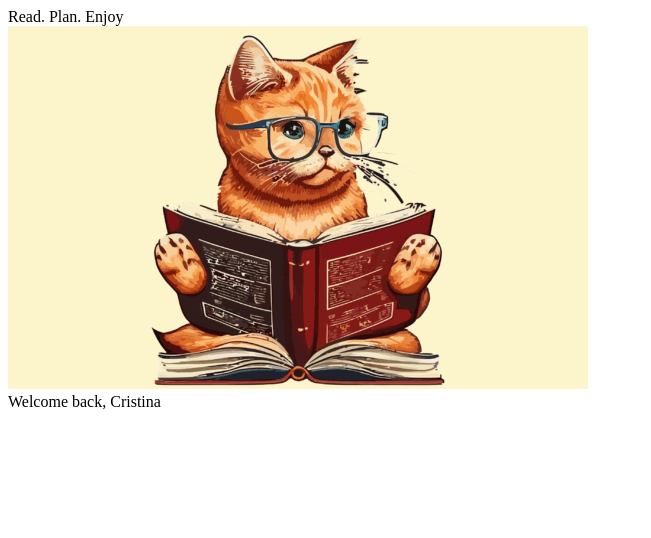
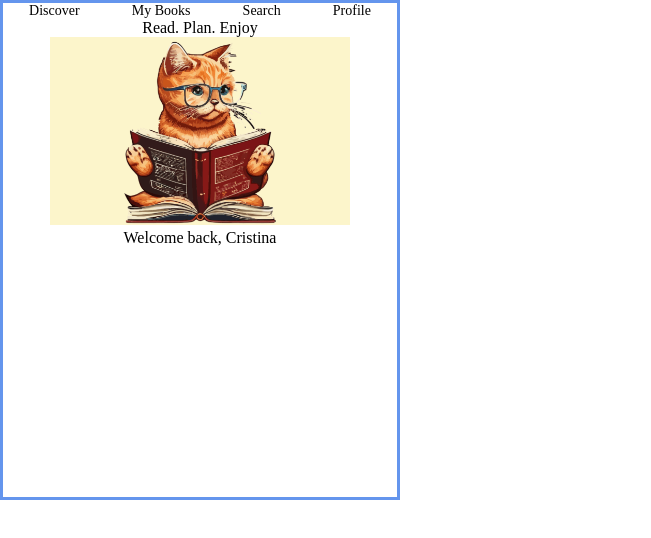
Before and after one commit to CristinaP1992/Cat-Books, a React (Vite) app in the folder solo-project/: page / in a window 1280 px wide. Shown: the top 538 px of the page, without its empty margins (0-651 px from the left). Built offline with nearby package versions, Linux system fonts and the light colour scheme; no server answers.

Commit message:
feat: first route

```diff
--- a/solo-project/package.json
+++ b/solo-project/package.json
@@ -11,7 +11,8 @@
   },
   "dependencies": {
     "react": "^18.2.0",
-    "react-dom": "^18.2.0"
+    "react-dom": "^18.2.0",
+    "react-router-dom": "^6.12.0"
   },
   "devDependencies": {
     "@types/react": "^18.0.37",
--- a/solo-project/src/App.css
+++ b/solo-project/src/App.css
@@ -0,0 +1,9 @@
+.main {
+  display: flex;
+  flex-direction: column;
+  max-width: 400px;
+  width: 100%;
+  height: 500px;
+  border: 3px solid cornflowerblue;
+  overflow-y: scroll;
+}
--- a/solo-project/src/App.jsx
+++ b/solo-project/src/App.jsx
@@ -1,14 +1,22 @@
+import React from 'react';
+import { Route, BrowserRouter, Routes } from 'react-router-dom';
 import './App.css';
 import { useBooks } from './useBooks';
 import { Welcome_Page } from './components/Welcome_Page/Welcome_Page';
 import { BookList } from './components/BookList/BookList';
+import { Navbar } from './components/Navbar/Navbar';
 
 export const App = () => {
   const books = useBooks();
   return (
-    <>
-      <Welcome_Page text="Read. Plan. Enjoy" />
-      <BookList books={books} />
-    </>
+    <BrowserRouter>
+      <div className="main">
+        <Navbar />
+        <Routes>
+          <Route path="/" element={<Welcome_Page text="Read. Plan. Enjoy" />} />
+          <Route path="/discover" element={<BookList books={books} />} />
+        </Routes>
+      </div>
+    </BrowserRouter>
   );
 };
--- /dev/null
+++ b/solo-project/src/components/Navbar/Navbar.jsx
@@ -0,0 +1,31 @@
+import { NavLink } from 'react-router-dom';
+import cl from './Navbar.module.css';
+
+export const Navbar = () => {
+  const getActive = ({ isActive }) => (isActive ? cl.active : cl.menu);
+
+  return (
+    <nav className={cl.nav}>
+      <div className={cl.menu}>
+        <NavLink to="/discover" className={getActive}>
+          Discover
+        </NavLink>
+      </div>
+      <div className={cl.menu}>
+        <NavLink to="/mybooks" className={getActive}>
+          My Books
+        </NavLink>
+      </div>
+      <div className={cl.menu}>
+        <NavLink to="/search" className={getActive}>
+          Search
+        </NavLink>
+      </div>
+      <div className={cl.menu}>
+        <NavLink to="/profile" className={getActive}>
+          Profile
+        </NavLink>
+      </div>
+    </nav>
+  );
+};
--- /dev/null
+++ b/solo-project/src/components/Navbar/Navbar.module.css
@@ -0,0 +1,18 @@
+.nav {
+  display: flex;
+  justify-content: space-around;
+  align-items: center;
+}
+
+.menu {
+  color: black;
+  font-size: 14px;
+  cursor: pointer;
+  text-decoration: none;
+}
+
+.menu a.active {
+  color: aliceblue;
+  background-color: blue;
+  text-decoration: none;
+}
--- a/solo-project/src/components/Welcome_Page/Welcome_Page.jsx
+++ b/solo-project/src/components/Welcome_Page/Welcome_Page.jsx
@@ -1,8 +1,10 @@
+import cl from './Welcome_Page.module.css';
+
 export const Welcome_Page = ({ text }) => {
   return (
-    <div>
+    <div className={cl.welcome_page}>
       <div>{text}</div>
-      <div>
+      <div className={cl.image}>
         <img src="/cat-welcome.png" alt="cat-picture" />
       </div>
       <div>Welcome back, Cristina</div>
--- a/solo-project/src/components/Welcome_Page/Welcome_Page.module.css
+++ b/solo-project/src/components/Welcome_Page/Welcome_Page.module.css
@@ -0,0 +1,9 @@
+.welcome_page {
+  display: flex;
+  flex-direction: column;
+  align-items: center;
+}
+
+.image img {
+  width: 300px;
+}
--- a/solo-project/src/index.css
+++ b/solo-project/src/index.css
@@ -0,0 +1,10 @@
+html,
+body {
+  height: 100%;
+  padding: 0;
+  margin: 0;
+}
+
+* {
+  box-sizing: border-box;
+}
```
Also changed, not shown: 1 other file (tests, documents, lock files or other folders).
